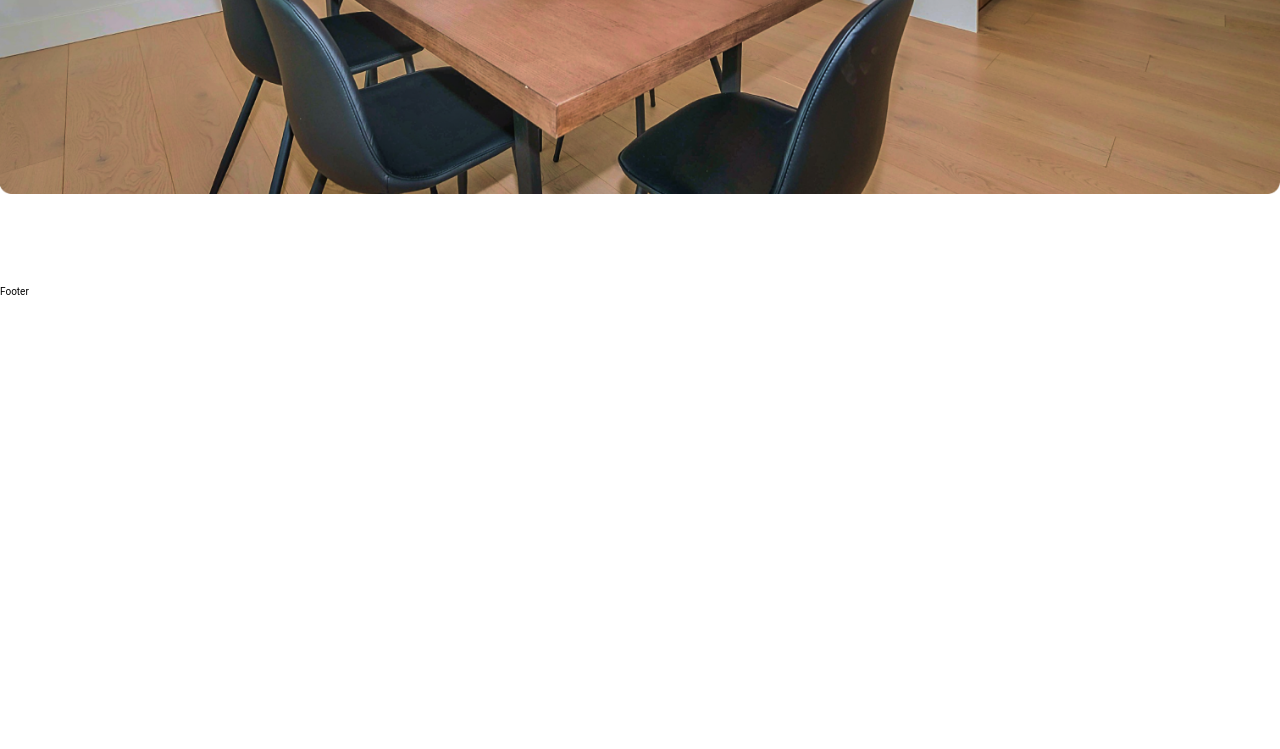
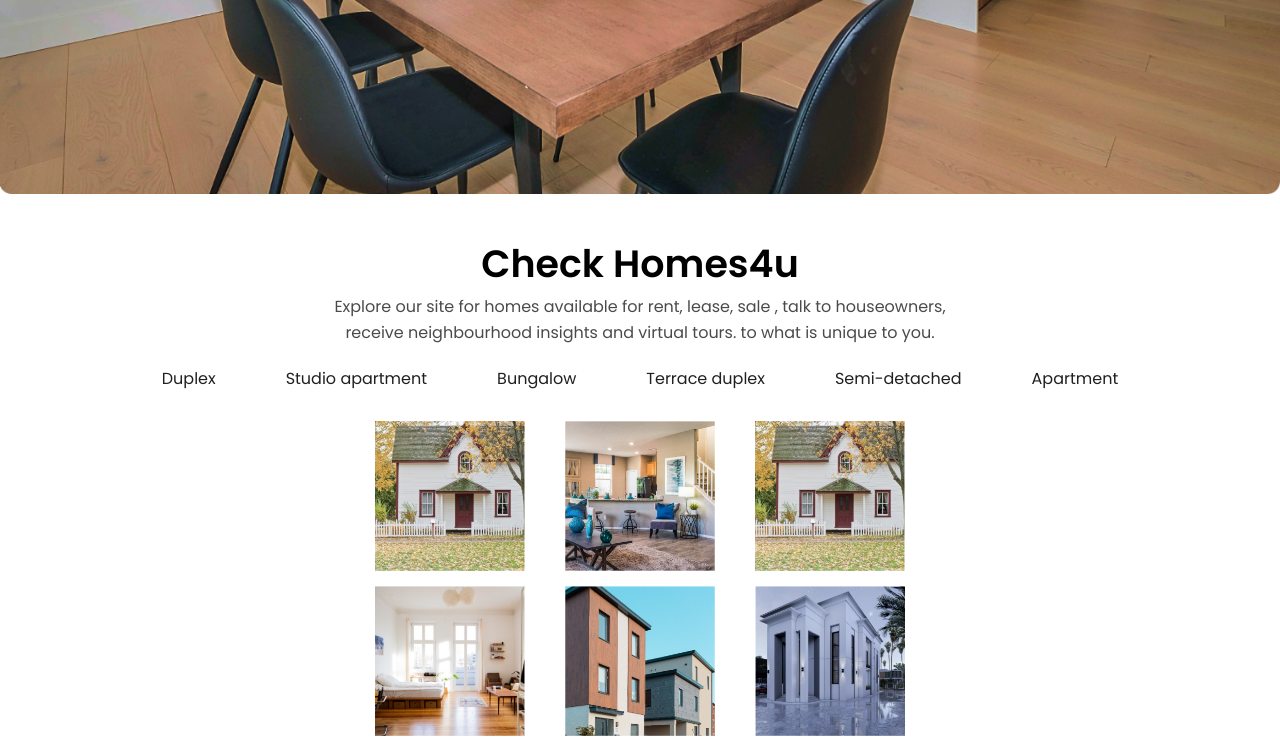
Before and after one commit to IveeDev/homes4u, a React (Vite) app: page / in a window 1280 px wide. Shown: the part 724-1473 px from the top of the page. Before the commit the page ends 1024 px from the top, so only its background shows below. Built offline with nearby package versions, Linux system fonts and the light colour scheme.

Commit message:
Creat explorer section.

```diff
--- a/src/index.scss
+++ b/src/index.scss
@@ -45,7 +45,7 @@ html {
 }
 
 body {
-  font-family: "Roboto", sans-serif;
+  font-family: "Poppins", sans-serif;
   font-weight: 400;
   line-height: 1.6;
 }
--- a/src/pages/home/Home.scss
+++ b/src/pages/home/Home.scss
@@ -0,0 +1,67 @@
+.home {
+  .explore {
+    display: flex;
+    justify-content: center;
+
+    .container {
+      margin-top: -5rem;
+      width: 128rem;
+      text-align: center;
+
+      &__text-primary {
+        font-size: 3.8rem;
+        font-weight: 600;
+      }
+
+      &__paragraph {
+        font-size: 1.6rem;
+        font-weight: 400;
+        color: rgba(0, 0, 0, 0.71);
+      }
+
+      // Container__list
+      &__list {
+        margin-top: 2rem;
+
+        ul {
+          display: flex;
+          justify-content: center;
+          align-items: center;
+          gap: 7rem;
+
+          li {
+            display: block;
+
+            .link {
+              font-size: 1.6rem;
+            }
+          }
+        }
+      }
+
+      &__grid {
+        display: flex;
+        flex-direction: column;
+        align-items: center;
+        // background-color: red;
+        width: max-content;
+        gap: 1.5rem;
+        margin: 3rem auto;
+
+        .container__row {
+          display: flex;
+          justify-content: center;
+          align-items: center;
+          gap: 4rem;
+
+          .img__col {
+            img {
+              width: 15rem;
+              height: 15rem;
+            }
+          }
+        }
+      }
+    }
+  }
+}
--- a/src/pages/home/Home.tsx
+++ b/src/pages/home/Home.tsx
@@ -1,11 +1,133 @@
 import React from "react";
+import "./Home.scss";
 import Banner from "../../components/banner/Banner";
+import home1 from "../../assets/img/home-1.png";
+import home2 from "../../assets/img/home-2.png";
+import home3 from "../../assets/img/home-3.png";
+import home4 from "../../assets/img/home-4.png";
+import home5 from "../../assets/img/home-5.png";
+import home6 from "../../assets/img/home-6.png";
+import home7 from "../../assets/img/home-7.png";
+import home8 from "../../assets/img/home-8.png";
+import home9 from "../../assets/img/home-9.png";
+
+import home10 from "../../assets/img/home-10.png";
+import home11 from "../../assets/img/home-11.png";
+import home12 from "../../assets/img/home-12.png";
+
+import { NavLink } from "react-router-dom";
 
 const Home = () => {
   return (
-    <div>
+    <section className="home">
       <Banner />
-    </div>
+
+      <div className="explore">
+        <div className="container">
+          <h1 className="container__text-primary">Check Homes4u</h1>
+          <p className="container__paragraph">
+            Explore our site for homes available for rent, lease, sale , talk to
+            houseowners,
+            <br />
+            receive neighbourhood insights and virtual tours. to what is unique
+            to you.
+          </p>
+          <div className="container__list">
+            <ul>
+              <li>
+                <NavLink to={"/"} className="link">
+                  Duplex
+                </NavLink>
+              </li>
+
+              <li>
+                <NavLink to={"/"} className="link">
+                  Studio apartment
+                </NavLink>
+              </li>
+
+              <li>
+                <NavLink to={"/"} className="link">
+                  Bungalow
+                </NavLink>
+              </li>
+
+              <li>
+                <NavLink to={"/"} className="link">
+                  Terrace duplex
+                </NavLink>
+              </li>
+
+              <li>
+                <NavLink to={"/"} className="link">
+                  Semi-detached
+                </NavLink>
+              </li>
+
+              <li>
+                <NavLink to={"/"} className="link">
+                  Apartment
+                </NavLink>
+              </li>
+            </ul>
+          </div>
+
+          <div className="container__grid">
+            <div className="container__row">
+              <div className="img__col">
+                <img src={home1} alt="home-1" />
+              </div>
+
+              <div className="img__col">
+                <img src={home2} alt="home-1" />
+              </div>
+              <div className="img__col">
+                <img src={home1} alt="home-1" />
+              </div>
+            </div>
+
+            <div className="container__row">
+              <div className="img__col">
+                <img src={home4} alt="home-1" />
+              </div>
+
+              <div className="img__col">
+                <img src={home5} alt="home-1" />
+              </div>
+              <div className="img__col">
+                <img src={home6} alt="home-1" />
+              </div>
+            </div>
+
+            <div className="container__row">
+              <div className="img__col">
+                <img src={home7} alt="home-7" />
+              </div>
+
+              <div className="img__col">
+                <img src={home8} alt="home-8" />
+              </div>
+              <div className="img__col">
+                <img src={home9} alt="home-9" />
+              </div>
+            </div>
+
+            <div className="container__row">
+              <div className="img__col">
+                <img src={home10} alt="home-10" />
+              </div>
+
+              <div className="img__col">
+                <img src={home11} alt="home-11" />
+              </div>
+              <div className="img__col">
+                <img src={home12} alt="home-13" />
+              </div>
+            </div>
+          </div>
+        </div>
+      </div>
+    </section>
   );
 };
 
```
